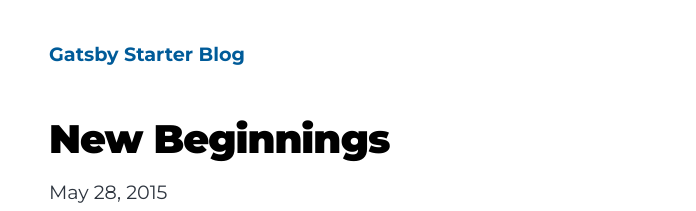
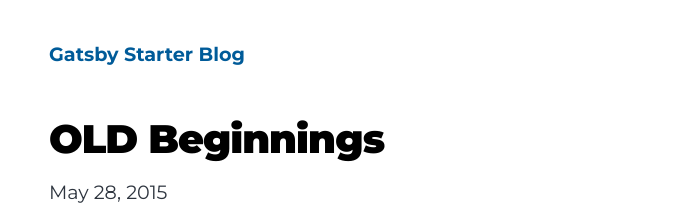
Before and after one commit to EdPike365-Org/edpike365-blog, a Gatsby site: page /new-beginnings/ in a window 1280 px wide. Shown: the top 211 px of the page, without its empty margins (275-971 px from the left). Built offline with nearby package versions, Linux system fonts and the light colour scheme; Gatsby itself is replaced by a stand-in of ours.

Commit message:
Changed title of New Beginnings to Old Beginnings

```diff
--- a/content/blog/new-beginnings/index.md
+++ b/content/blog/new-beginnings/index.md
@@ -1,5 +1,5 @@
 ---
-title: New Beginnings
+title: OLD Beginnings
 date: "2015-05-28T22:40:32.169Z"
 description: This is a custom description for SEO and Open Graph purposes, rather than the default generated excerpt. Simply add a description field to the frontmatter.
 ---
```
